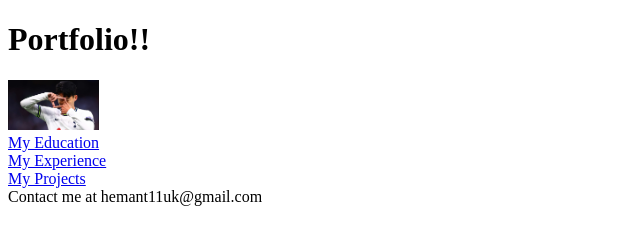
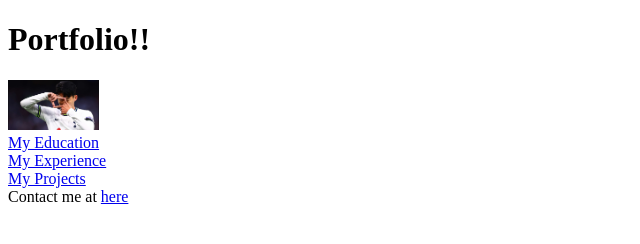
Before and after one commit to hemantk77/Portfolio, a plain HTML site: page index.html in a window 1280 px wide. Shown: the whole page, without its empty margins (0-640 px from the left). Drawn offline with Linux system fonts and the light colour scheme.

Commit message:
contact link

```diff
--- a/index.html
+++ b/index.html
@@ -19,7 +19,7 @@
     <a href="/Projects.html"> My Projects </a>
     </main>
 
-    <footer>Contact me at hemant11uk@gmail.com</footer>
+    <footer>Contact me at <a href="/contact.html"> here </a></footer>
 
 </body>
 </html>
```
